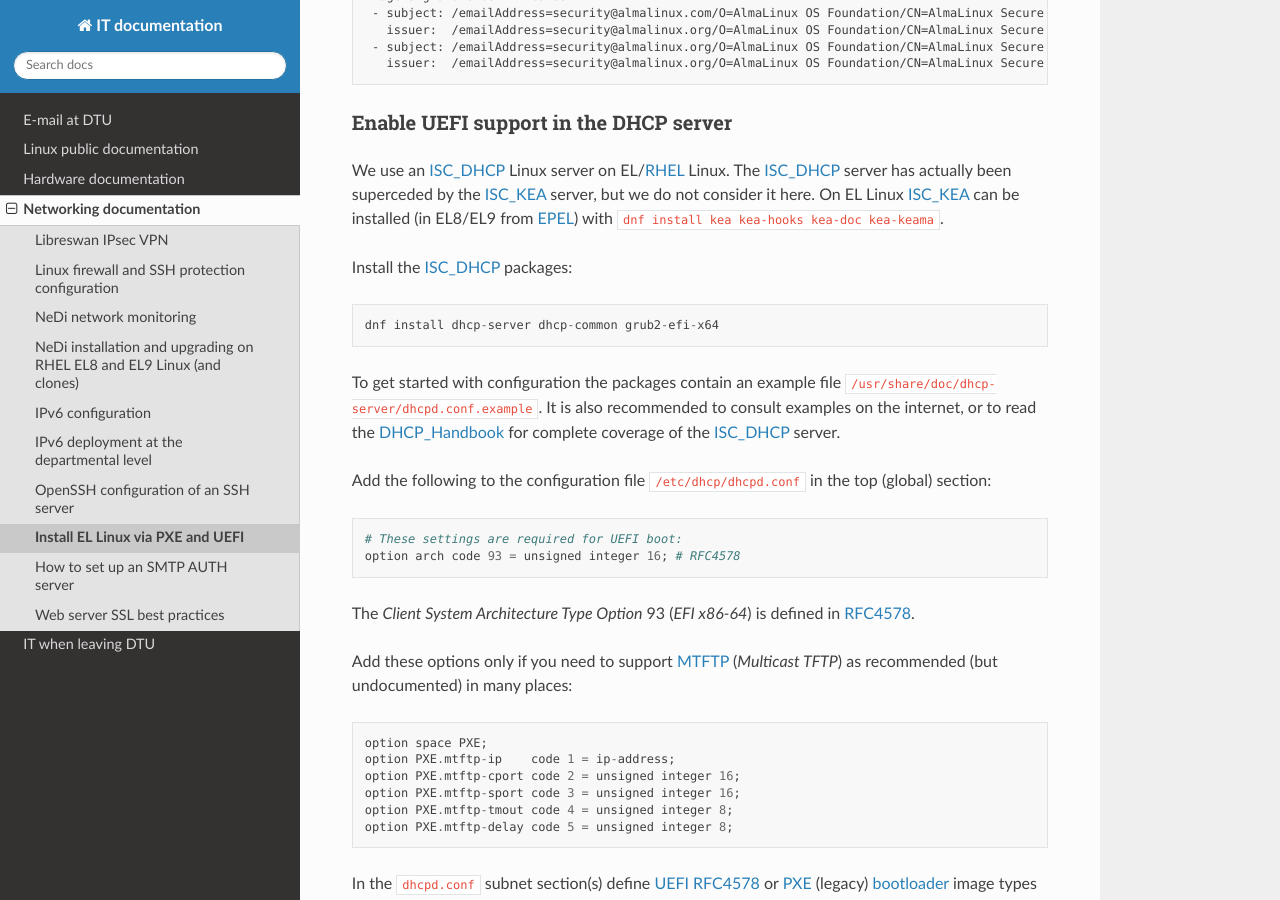
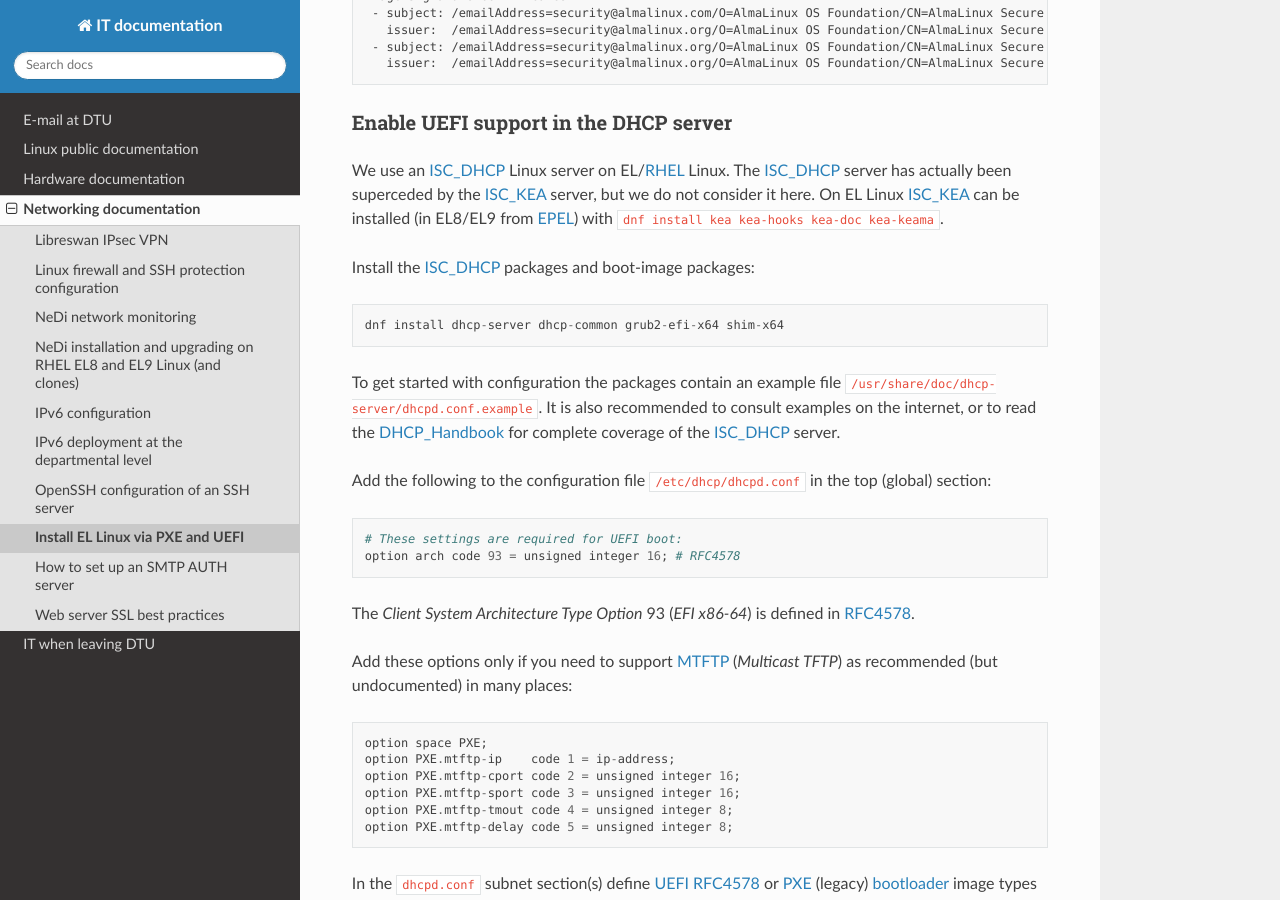
Before and after one commit to OleHolmNielsen/ITwiki, a Sphinx documentation site: the page built from docs/PXE_and_UEFI.rst, in a window 1280 px wide and 900 px high, scrolled down 3516 px. Built offline with Sphinx 7.4.7 and the Read the Docs theme 3.1.0, drawn with Linux system fonts in a browser that asks for light colours.

Commit message:
Added shim-x64

```diff
--- a/docs/PXE_and_UEFI.rst
+++ b/docs/PXE_and_UEFI.rst
@@ -165,9 +165,9 @@ We use an ISC_DHCP_ Linux server on EL/RHEL_ Linux.
 The ISC_DHCP_ server has actually been superceded by the ISC_KEA_ server, but we do not consider it here.
 On EL Linux ISC_KEA_ can be installed (in EL8/EL9 from EPEL_) with ``dnf install kea kea-hooks kea-doc kea-keama``.
 
-Install the ISC_DHCP_ packages::
+Install the ISC_DHCP_ packages and boot-image packages::
 
-  dnf install dhcp-server dhcp-common grub2-efi-x64
+  dnf install dhcp-server dhcp-common grub2-efi-x64 shim-x64
 
 To get started with configuration the packages contain an example file ``/usr/share/doc/dhcp-server/dhcpd.conf.example``.
 It is also recommended to consult examples on the internet,
```
